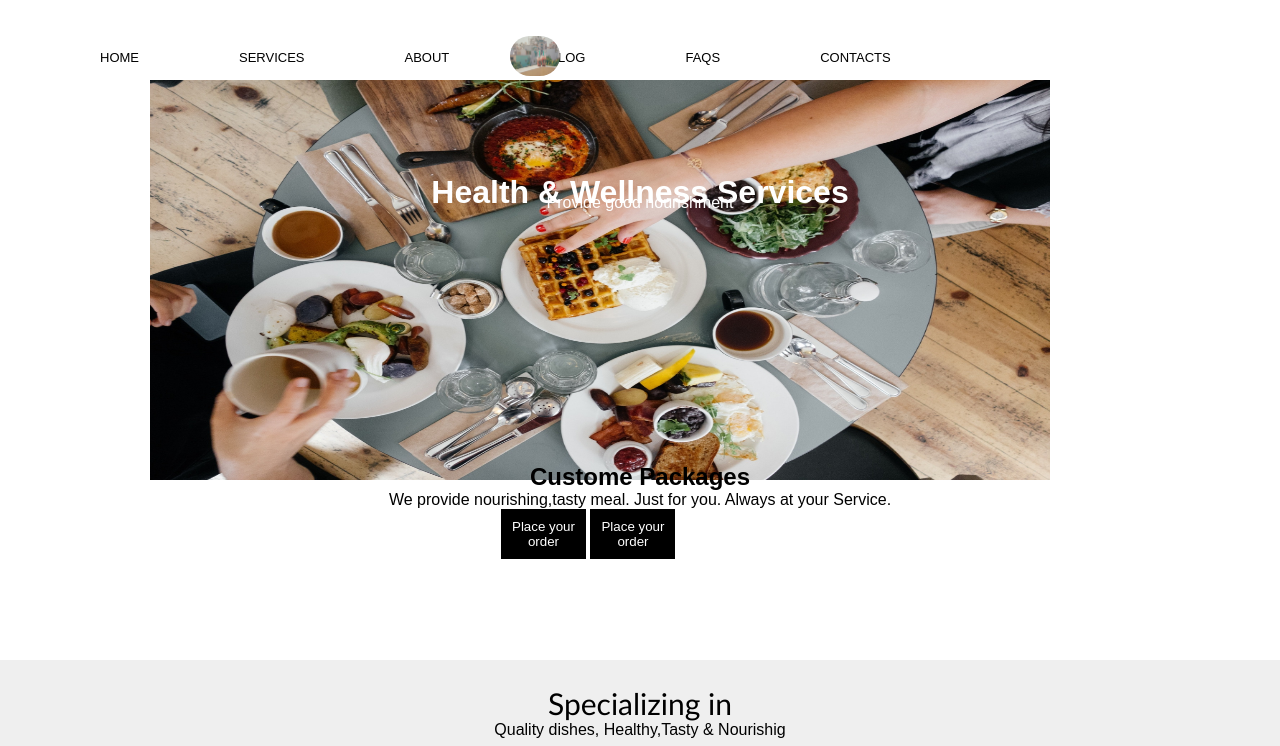
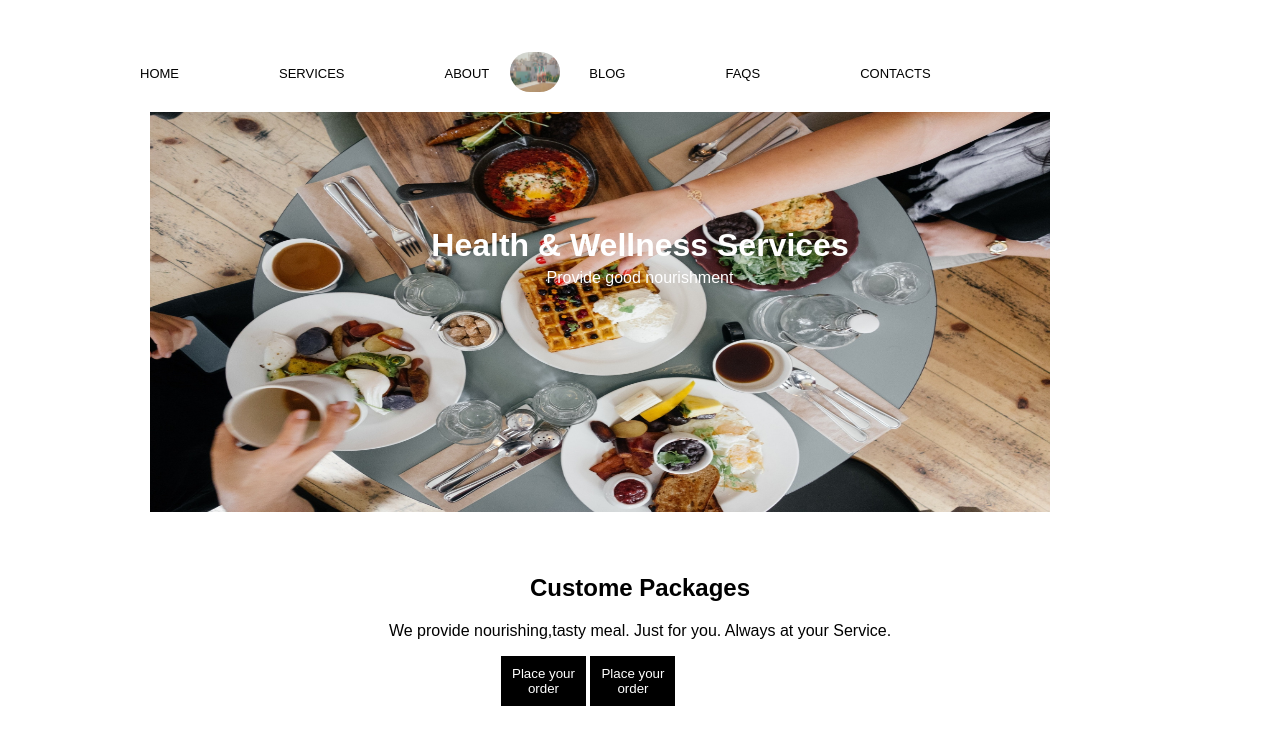
Before and after one commit to elijah265/Eaton, a plain HTML site: page index.html in a window 1280 px wide. Shown: the top 746 px of the page. Drawn offline with Linux system fonts and the light colour scheme.

Commit message:
Update styles.css

```diff
--- a/styles.css
+++ b/styles.css
@@ -1,12 +1,12 @@
 *{
     box-sizing: border-box;
-    margin: 0;
-    padding: 0;
 }
 
 body{
     background-color: #eee;
-    width: 100%;
+    width: 100vw;
+    margin: 0;
+    padding: 0;
     font-family: Arial, Helvetica, sans-serif;
 }
 
```
